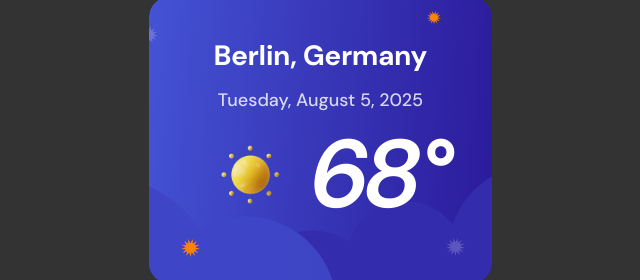
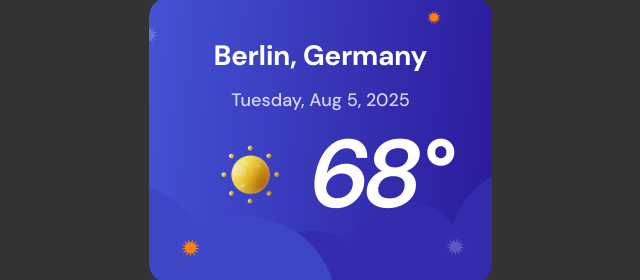
Before and after one commit to kmje405/kev-kadee-weather-app, a website: page index.html in a window 1280 px wide. Shown: the part 180-460 px from the top of the page, 141-781 px from the left. Drawn offline with Linux system fonts and the light colour scheme.

Commit message:
Changing August to Aug.

```diff
--- a/index.html
+++ b/index.html
@@ -32,7 +32,7 @@
               <div class="overview__conditions">
                 <h2 class="location">Berlin, Germany</h2>
                 <datetime class="date" datetime="2025-08-05"
-                  >Tuesday, August 5, 2025</datetime
+                  >Tuesday, Aug 5, 2025</datetime
                 >
                 <div class="overview-details">
                   <img
```
